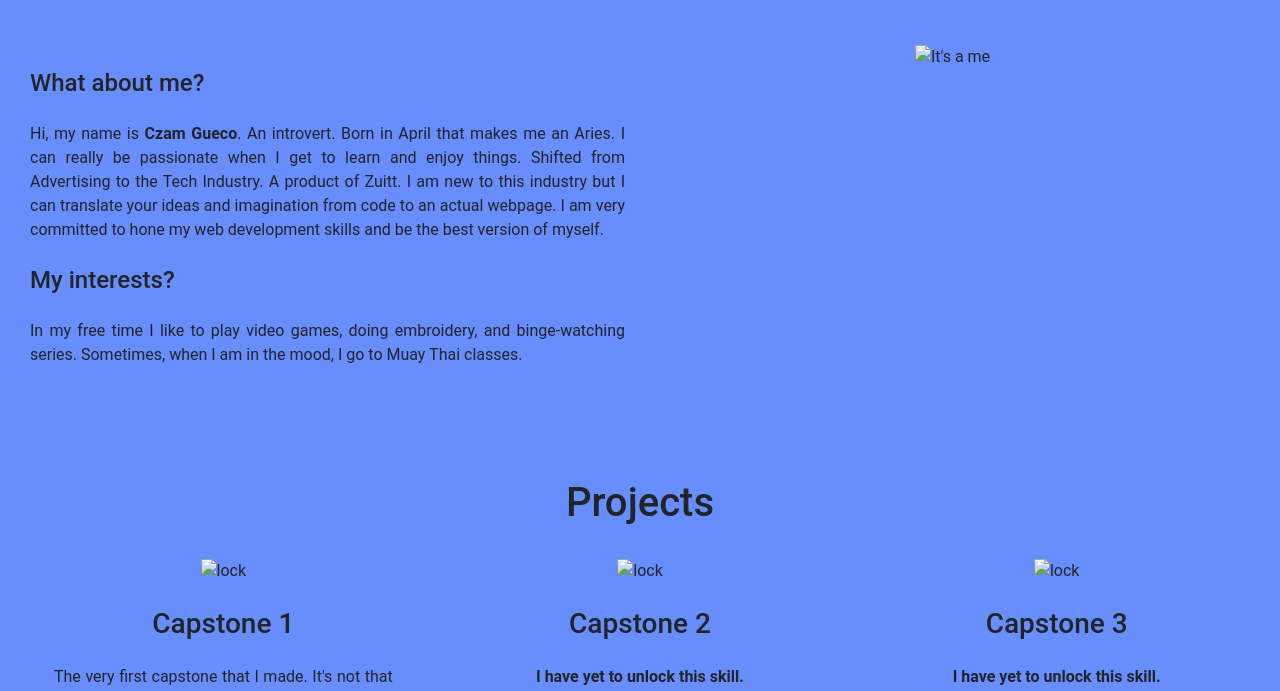
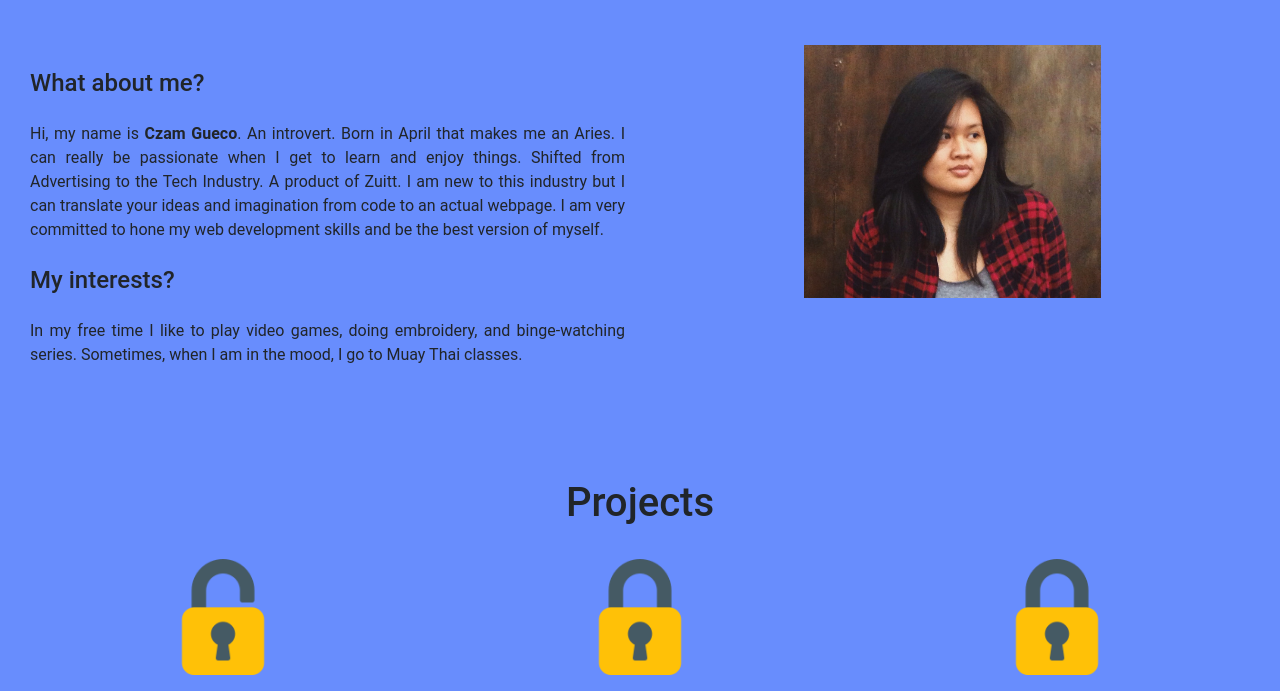
Before and after one commit to czamg/csp1, a plain HTML site: page index.html in a window 1280 px wide. Shown: the part 527-1218 px from the top of the page. Drawn offline with nearby package versions, Linux system fonts and the light colour scheme.

Commit message:
Deleted image folder and put the files in the root folder

```diff
--- a/index.html
+++ b/index.html
@@ -61,7 +61,7 @@
 
 		<div class="col-sm-6 col-md-6 order-1 order-md-2">
 			<div class="text-center">
-				<img class="img-fluid mb-4" src="images/image-2.JPG" alt="It's a me" class="img-thumbnail"  height="50%" width="50%">
+				<img class="img-fluid mb-4" src="image-2.JPG" alt="It's a me" class="img-thumbnail"  height="50%" width="50%">
 			</div>
 		</div>
 	</div>
@@ -76,7 +76,7 @@
 		<div class="row">
 			<div class="col-sm-12 col-md-4">
 
-				<img class="img-fluid mb-4 mt-4" src="images/unlocked.PNG" alt="lock" class="img-thumbnail"  height="30%" width="30%">
+				<img class="img-fluid mb-4 mt-4" src="unlocked.PNG" alt="lock" class="img-thumbnail"  height="30%" width="30%">
 
 				<h3 class="mb-4">Capstone 1</h3>
 
@@ -87,13 +87,13 @@
 			</div>
 
 			<div class="col-sm-12 col-md-4">
-				<img class="img-fluid mb-4 mt-4" src="images/locked.PNG" alt="lock" class="img-thumbnail"  height="30%" width="30%">
+				<img class="img-fluid mb-4 mt-4" src="locked.PNG" alt="lock" class="img-thumbnail"  height="30%" width="30%">
 				<h3 class="mb-4">Capstone 2</h3>
 				<p><strong>I have yet to unlock this skill.</strong></p>
 			</div>
 
 			<div class="col-sm-12 col-md-4">
-				<img class="img-fluid mb-4 mt-4" src="images/locked.PNG" alt="lock" class="img-thumbnail"  height="30%" width="30%">
+				<img class="img-fluid mb-4 mt-4" src="locked.PNG" alt="lock" class="img-thumbnail"  height="30%" width="30%">
 				<h3 class="mb-4">Capstone 3</h3>
 				<p><strong>I have yet to unlock this skill.</strong></p>
 			</div>
```
Also changed, not shown: image-2.JPG (added), locked.png (added), unlocked.png (added), yellow-pencil.jpg (added).
